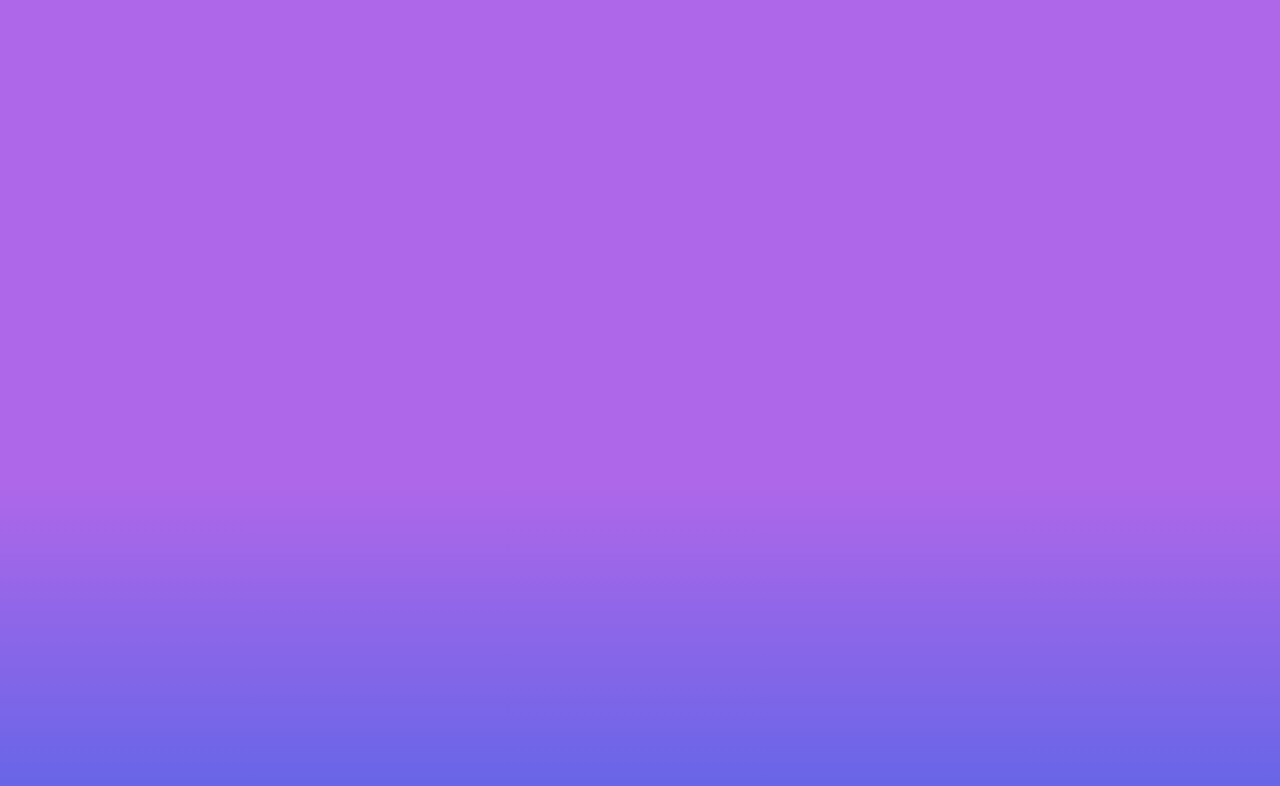
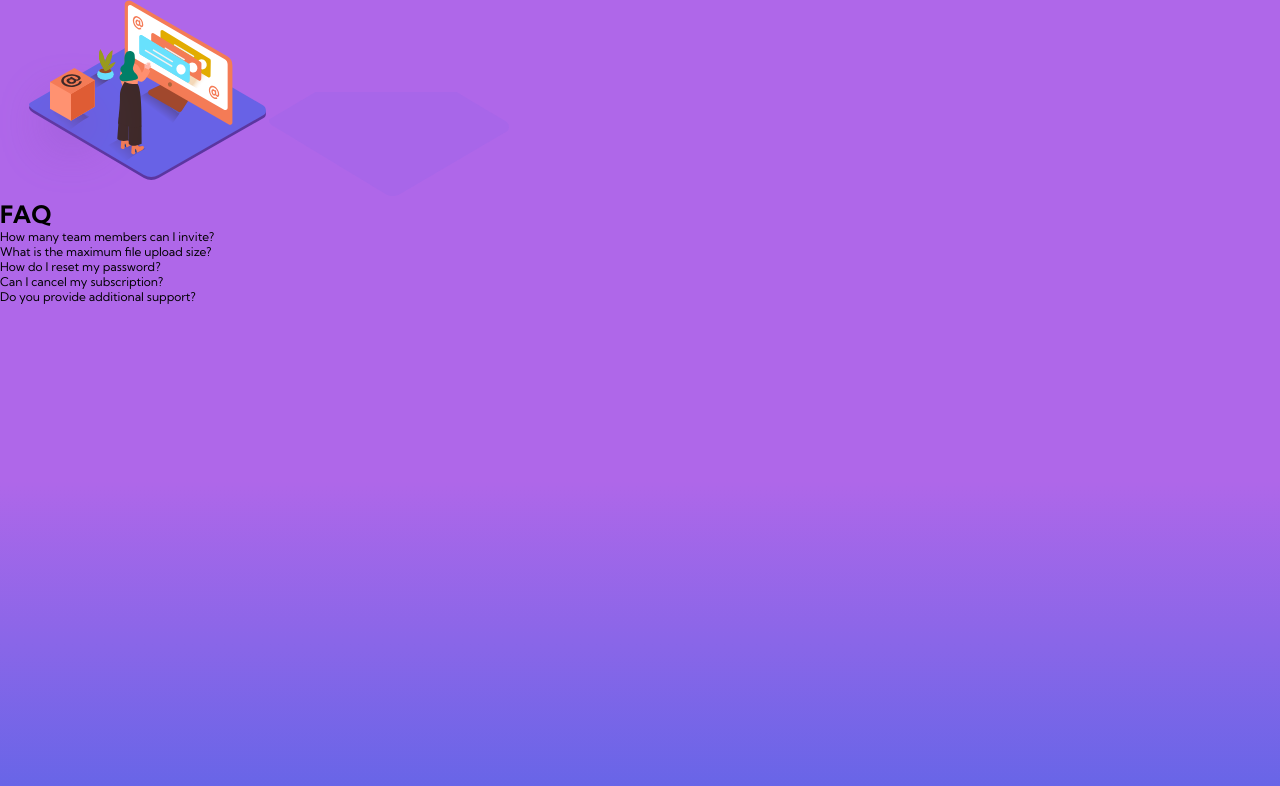
Before and after one commit to sarrietav-frontendmentor/accordion-card, a website: page index.html in a window 1280 px wide. Drawn offline with Linux system fonts and the light colour scheme.

Commit message:
feat(html): build card structure

```diff
--- a/index.html
+++ b/index.html
@@ -22,6 +22,41 @@
     />
   </head>
   <body>
+    <main class="card">
+      <picture>
+        <img
+          src="./assets/illustration-woman-online-mobile.svg"
+          alt="Woman Online"
+        />
+      </picture>
+      <picture>
+        <img src="./assets/bg-pattern-mobile.svg" alt="Shadow pattern" />
+      </picture>
+      <h1 class="card__header">FAQ</h1>
+      <section class="accordion">
+        <p class="accordion__title">How many team members can I invite?</p>
+        <p class="accordion__content"></p>
+      </section>
+      <section class="accordion">
+        <p class="accordion__title">What is the maximum file upload size?</p>
+        <p class="accordion__content">
+          <!-- No more than 2GB. All files in your account must fit your allotted
+          storage space. -->
+        </p>
+      </section>
+      <section class="accordion">
+        <p class="accordion__title">How do I reset my password?</p>
+        <p class="accordion__content"></p>
+      </section>
+      <section class="accordion">
+        <p class="accordion__title">Can I cancel my subscription?</p>
+        <p class="accordion__content"></p>
+      </section>
+      <section class="accordion">
+        <p class="accordion__title">Do you provide additional support?</p>
+        <p class="accordion__content"></p>
+      </section>
+    </main>
     <script src="./index.js"></script>
   </body>
 </html>
```
